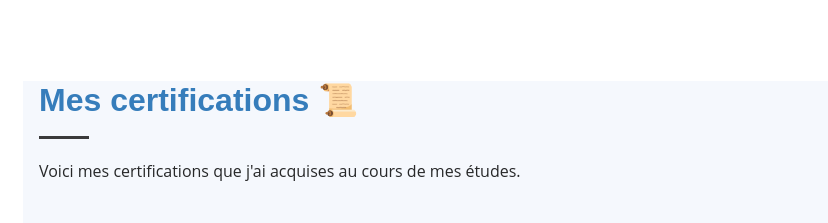
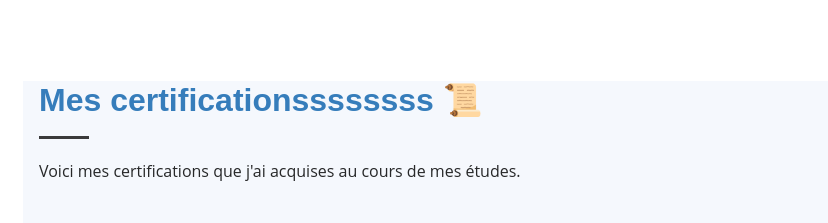
Before and after one commit to Ahmedyjl/Portfolio, a plain HTML site: page index.html in a window 1280 px wide. Shown: the part 1500-1723 px from the top of the page, without its empty margins (277-1105 px from the left). Drawn offline with Linux system fonts and the light colour scheme.

Commit message:
Update index.html

```diff
--- a/index.html
+++ b/index.html
@@ -120,7 +120,7 @@
         <div class="section-bg">
           <div class="container">
               <div class="section-title">
-                  <h2>Mes certifications 📜</h2>
+                  <h2>Mes certificationssssssss 📜</h2>
                   <p>Voici mes certifications que j'ai acquises au cours de mes études.</p>
               </div>
               <div class="experience" style="background-color: #aeb3c7; border-radius: 10px; padding: 10px;">
```
